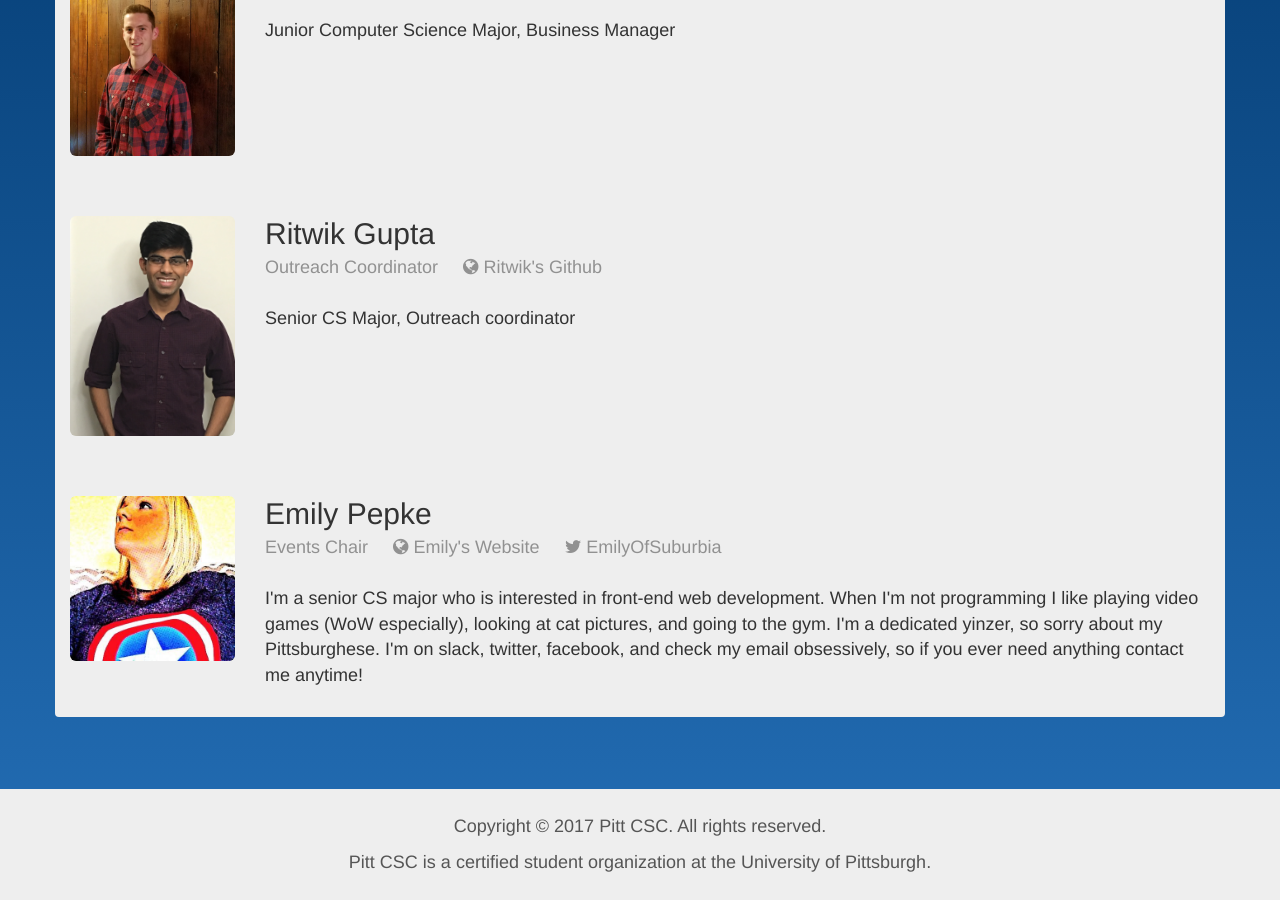
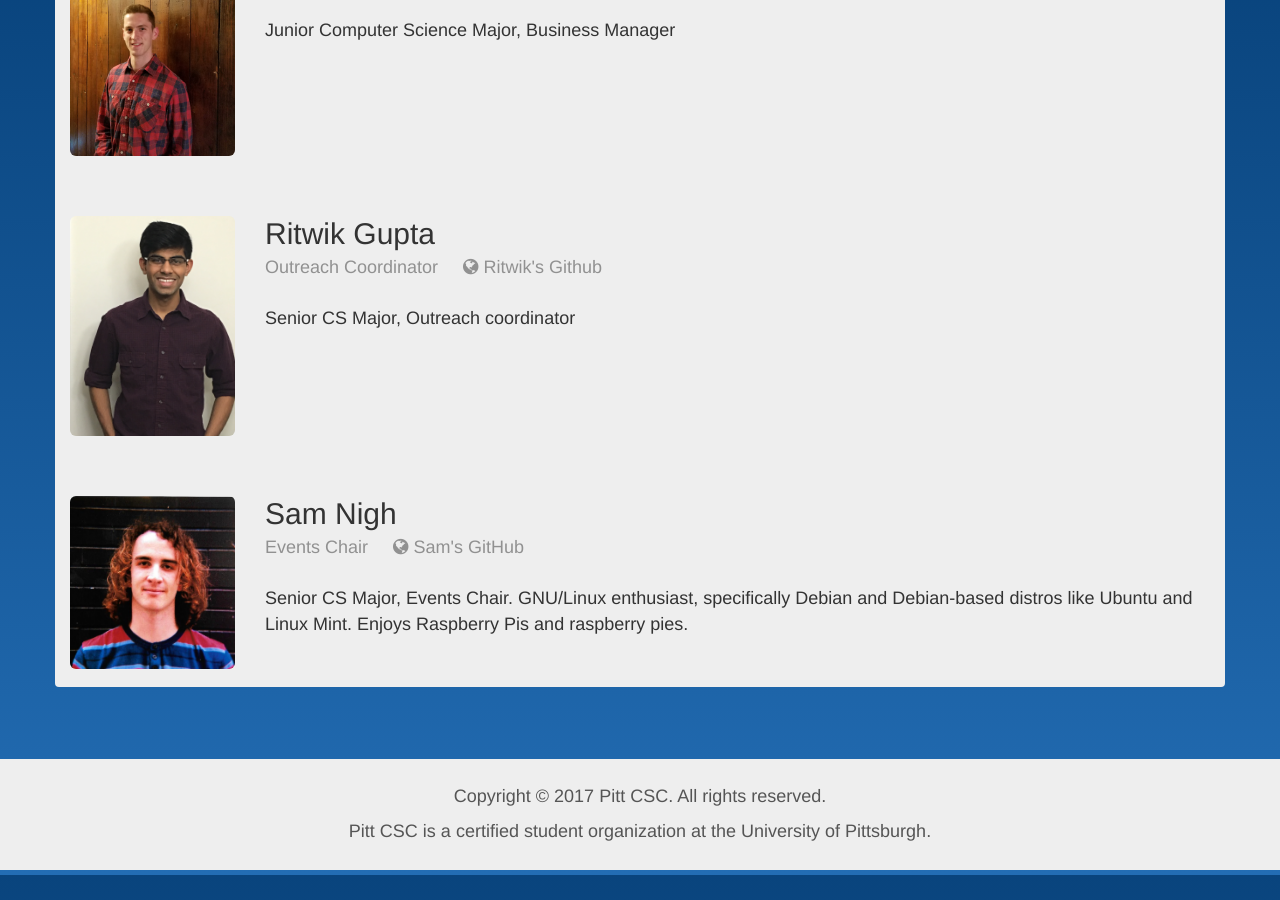
Before and after one commit to pittcsc/old-pittcsc-website-archived, a Jekyll site: the page built from pages/officers.html, in a window 1280 px wide and 900 px high, scrolled down 925 px. Built offline with Jekyll 4.4.1, drawn with Linux system fonts in a browser that asks for light colours; nearby versions of some CDN libraries.

Commit message:
Added events chair info and pic

```diff
--- a/_data/officers.yml
+++ b/_data/officers.yml
@@ -39,11 +39,11 @@
     name: Ritwik's Github
 
 - title: Events Chair
-  name: Emily Pepke
-  email: elpepke41@gmail.com
-  bio: "I'm a senior CS major who is interested in front-end web development. When I'm not programming I like playing video games (WoW especially), looking at cat pictures, and going to the gym. I'm a dedicated yinzer, so sorry about my Pittsburghese. I'm on slack, twitter, facebook, and check my email obsessively, so if you ever need anything contact me anytime!"
-  portrait_path:  "/assets/images/officers/emily.jpg"
-  twitter_username: EmilyOfSuburbia
+  name: Sam Nigh
+  email: nighsam@gmail.com
+  bio: "Senior CS Major, Events Chair. GNU/Linux enthusiast, specifically Debian and Debian-based distros like Ubuntu and Linux Mint. Enjoys Raspberry Pis and raspberry pies."
+  portrait_path:  "/assets/images/officers/sam-profile.jpg"
+  twitter_username:
   website:
-      url: emilypepke.com
-      name: Emily's Website
+      url: spn11.github.io
+      name: Sam's GitHub
```
Also changed, not shown: assets/images/officers/emily.jpg (deleted), assets/images/officers/sam-profile.jpg (added).
